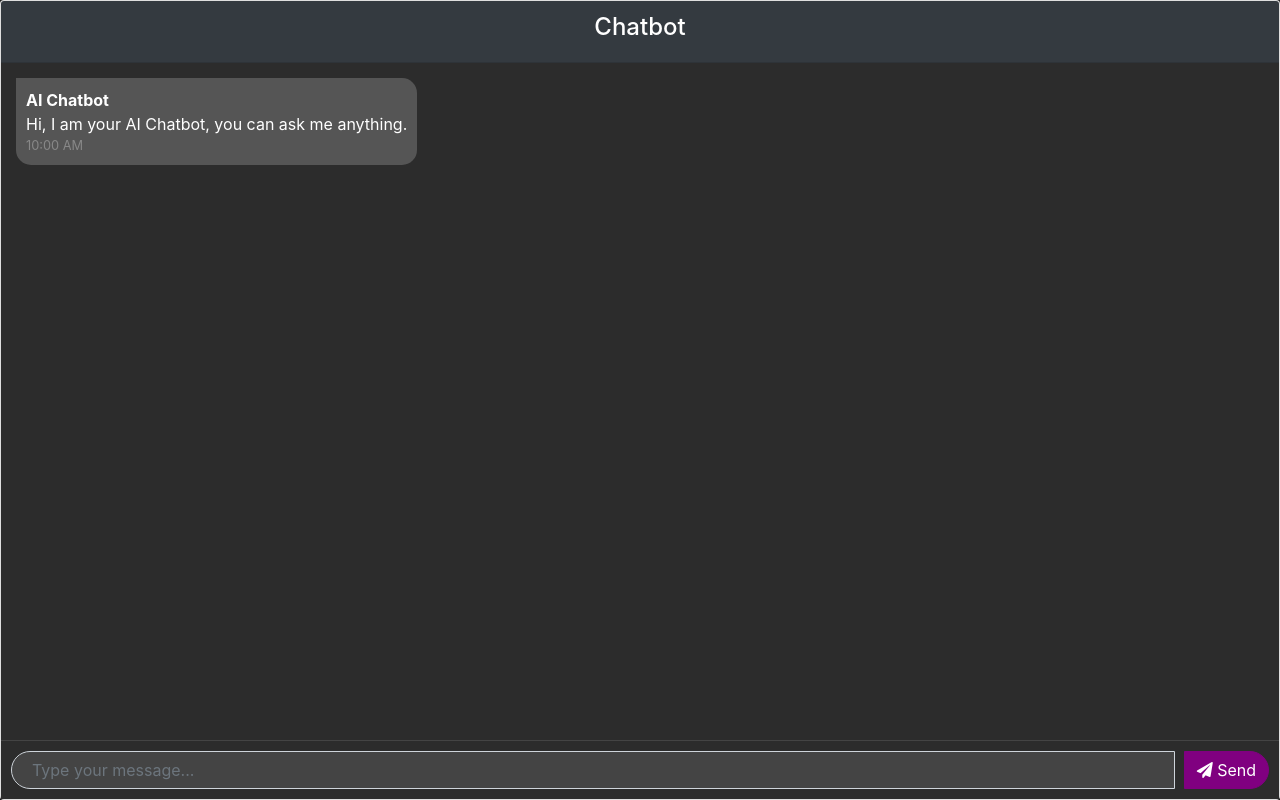
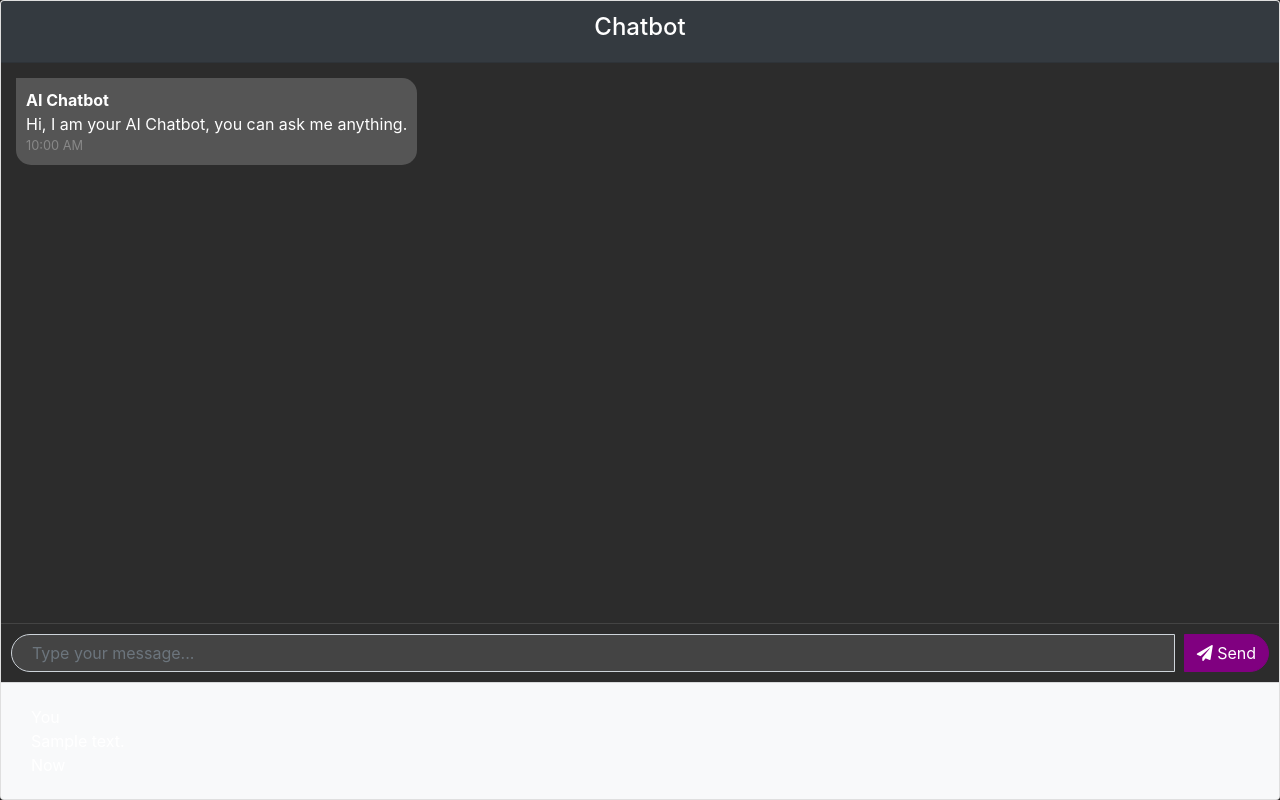
Before and after one commit to Karush2807/ChatterBox, a Django app: template dj_chatbot/templates/bot_chat.html in a window 1280 px wide. Run offline with Django 5.2, Linux system fonts and the light colour scheme; the template is opened without the code that fills it: most values are stand-ins (such as "Sample title", 1, 10 or a date in 2020); some libraries are stand-ins or nearby versions.

Commit message:
now the user message is shown in the webpage itself without using js

```diff
--- a/dj_chatbot/chatbot/urls.py
+++ b/dj_chatbot/chatbot/urls.py
@@ -6,4 +6,5 @@ from . import views
 
 urlpatterns = [
     path('', views.chatbot, name='chatbot')
+
 ]
--- a/dj_chatbot/templates/bot_chat.html
+++ b/dj_chatbot/templates/bot_chat.html
@@ -114,14 +114,26 @@
                 </li>
             </ul>
         </div>
-        <form class="message-form">
+
+        <form method='POST' class="message-form">
+            {% csrf_token %}
             <div class="input-group">
-                <input type="text" class="form-control message-input" placeholder="Type your message...">
-                <div class="input-group-append">
-                    <button type="submit" class="btn btn-primary btn-send"><i class="fas fa-paper-plane"></i> Send</button>
-                </div>
+                <input type="text" class="form-control message-input" name="user_message" placeholder="Type your message...">
+                    <div class="input-group-append">
+                        <button type="submit" class="btn btn-primary btn-send"><i class="fas fa-paper-plane"></i> Send </button>
+                    </div>
             </div>
         </form>
+
+        {% if user_message %}
+        <div class="card-footer bg-light">
+            <div class="message-text">
+                <div class="message-sender">You</div>
+                <div class="message-content">{{ user_message }}</div>
+                <div class="message-time">Now</div>
+            </div>
+        </div>
+        {% endif %}
     </div>
 </div>
 {% endblock %}
```
Also changed, not shown: dj_chatbot/chatbot/views.py (+10 -1 lines), dj_chatbot/dj_chatbot/urls.py (line endings or trailing spaces).
